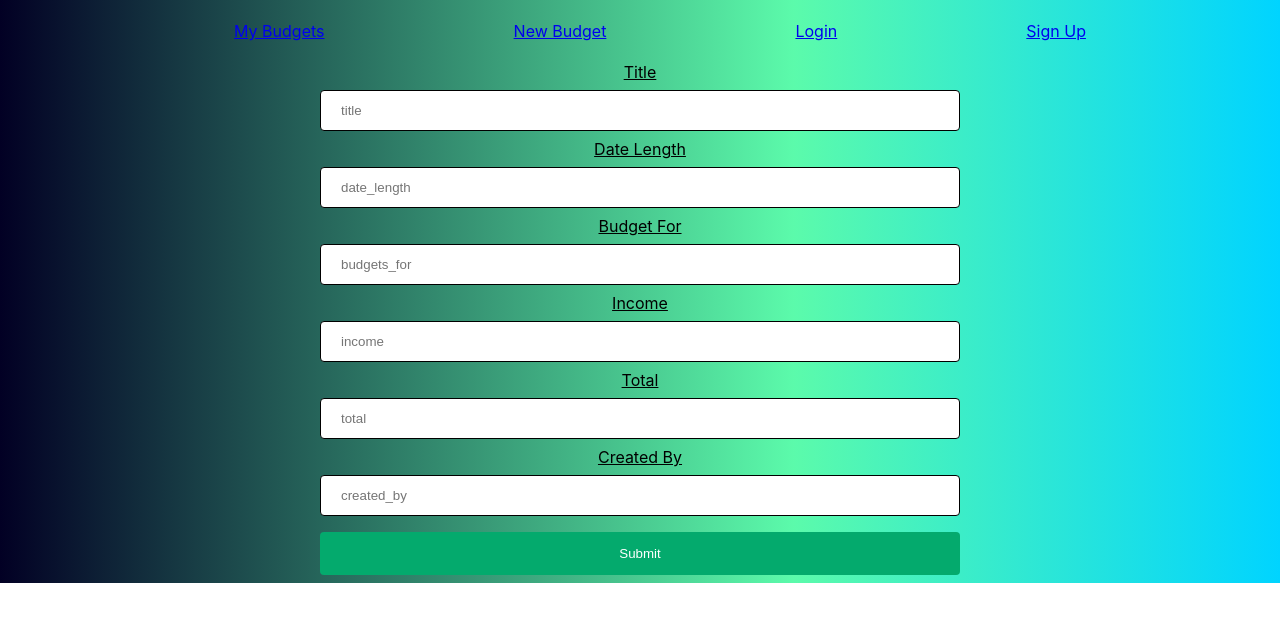
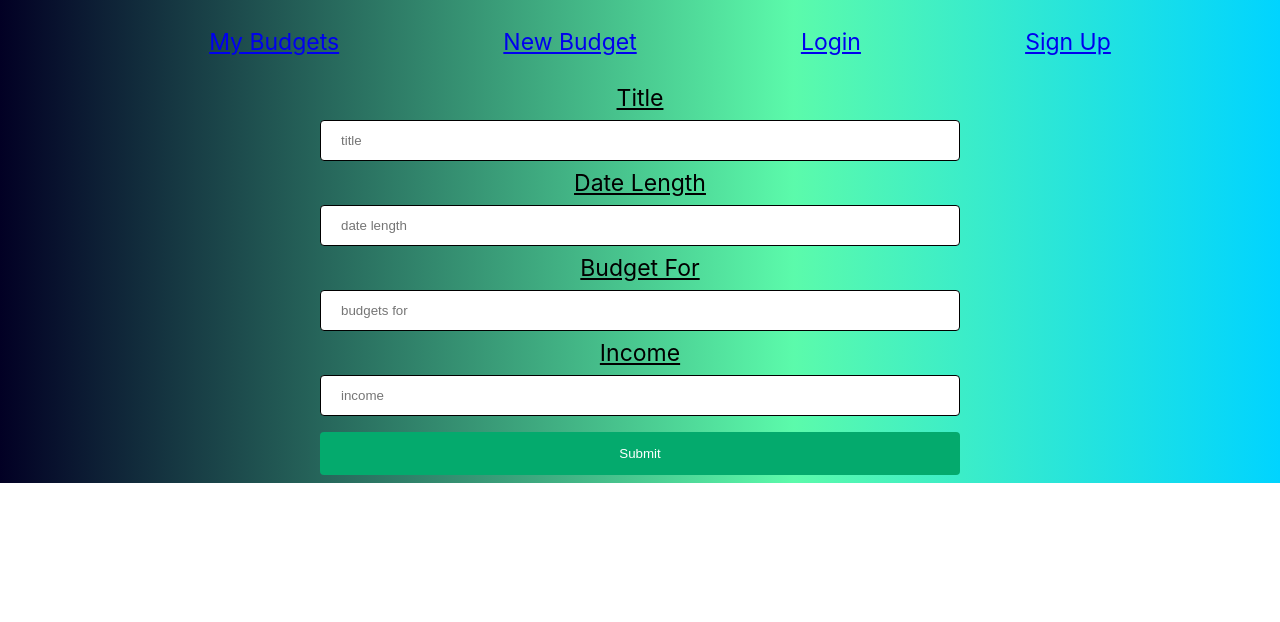
Before and after one commit to BenFro21/Budgeter, a React (Create React App) app in the folder budgeter/: page /budgets/new in a window 1280 px wide. Shown: the top 622 px of the page. Built offline with nearby package versions, Linux system fonts and the light colour scheme.

Commit message:
final styling 1.0

```diff
--- a/budgeter/src/App.css
+++ b/budgeter/src/App.css
@@ -2,6 +2,7 @@
   text-align: center;
   background: rgb(2,0,36);
   background: linear-gradient(90deg, rgba(2,0,36,1) 0%, rgba(72,250,161,0.8939950980392157) 62%, rgba(0,212,255,1) 100%);
+  font-size: 23px;
 }
 
 .App-logo {
--- a/budgeter/src/components/NewBudgetForm/NewBudgetForm.jsx
+++ b/budgeter/src/components/NewBudgetForm/NewBudgetForm.jsx
@@ -41,19 +41,19 @@ const NewBudgetForm = () => {
             <input id='title' type='text' placeholder='title' value={formData.title} name='title' onChange={handleChange} />
 
             <label for='date_length'>Date Length</label>
-            <input id='date_length' type='text' placeholder='date_length' value={formData.date_length} name='date_length' onChange={handleChange} />
+            <input id='date_length' type='text' placeholder='date length' value={formData.date_length} name='date_length' onChange={handleChange} />
 
             <label for='budget_for'>Budget For </label>
-            <input id='budget_for' type='text' placeholder='budgets_for' value={formData.budget_for} name='budget_for' onChange={handleChange} />
+            <input id='budget_for' type='text' placeholder='budgets for' value={formData.budget_for} name='budget_for' onChange={handleChange} />
 
             <label for='income'>Income </label>
             <input id='income' type='number' placeholder='income' value={formData.income} name='income' onChange={handleChange} />
 
-            <label for='total'>Total</label>
+            {/* <label for='total'>Total</label>
             <input id='total'  type='number' placeholder='total' value={formData.total} name='total' onChange={handleChange} />
 
             <label for='created_by'>Created By</label>
-            <input id='created_by' type='text' placeholder='created_by' value={formData.created_by} name='created_by' onChange={handleChange} />
+            <input id='created_by' type='text' placeholder='created_by' value={formData.created_by} name='created_by' onChange={handleChange} /> */}
             <br />
             <input type="submit" value="Submit" />
         </form>
--- a/budgeter/src/pages/BudgetsPage/BudgetsPage.jsx
+++ b/budgeter/src/pages/BudgetsPage/BudgetsPage.jsx
@@ -36,6 +36,8 @@ const BudgetsPage = () => {
                             <th>Actual Ammount</th>
                             <th>Edit Expense</th>
                             <th>Delete Expense</th>
+                            <th>Difference</th>
+                            <th>Total</th>
                         </tr>
                     </thead>
                     <tbody>
```
